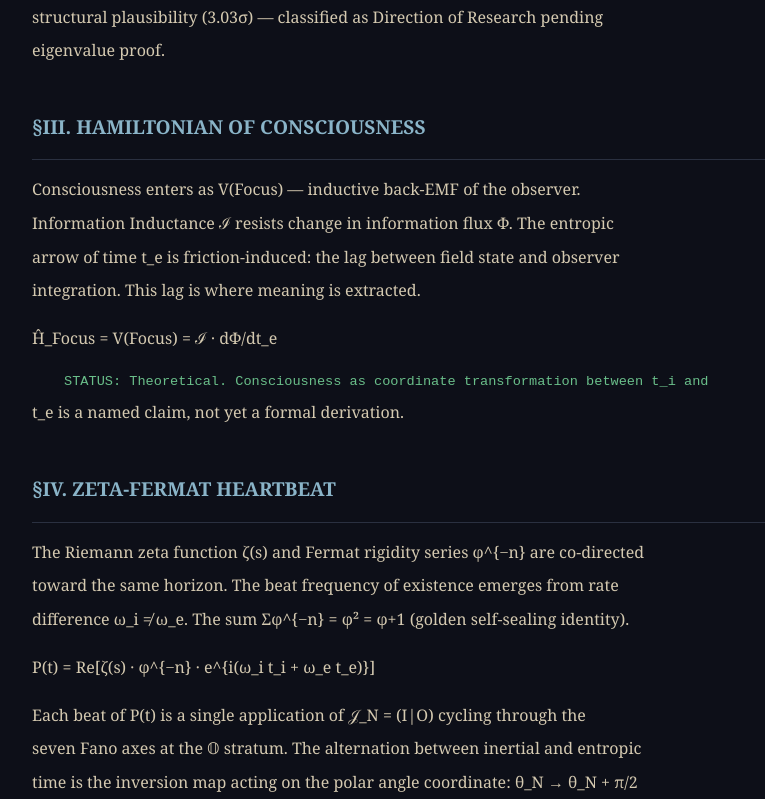
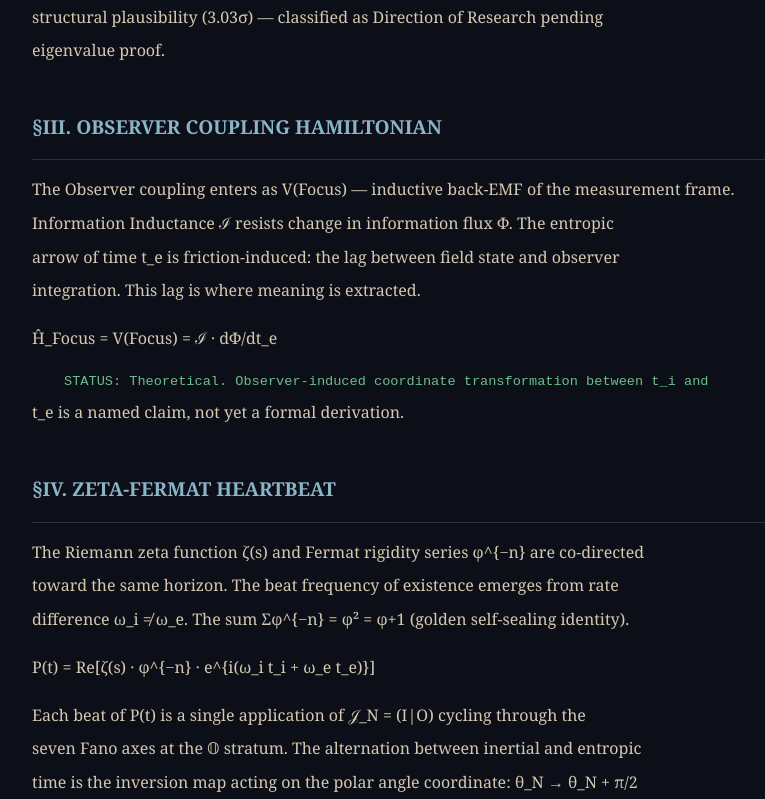
Before and after one commit to michaelrendier/Ainulindale, a plain HTML site: page conjecture/Ainulindale_Conjecture_Cited.html in a window 1280 px wide. Shown: the part 7175-7974 px from the top of the page, without its empty margins (158-923 px from the left). Drawn offline with Linux system fonts and the light colour scheme.

Commit message:
2026-04-16: Ainulindale_Conjecture_Cited.html — 'Consciousness' replaced with Observer Coupling / observer back-action nomenclature throughout

```diff
--- a/conjecture/Ainulindale_Conjecture_Cited.html
+++ b/conjecture/Ainulindale_Conjecture_Cited.html
@@ -268,16 +268,16 @@
 <p class="body">structural plausibility (3.03σ) — classified as Direction of Research pending</p>
 <p class="body">eigenvalue proof.</p>
 <div class="spacer"></div>
-<h2 class="section">§III. HAMILTONIAN OF CONSCIOUSNESS</h2>
+<h2 class="section">§III. OBSERVER COUPLING HAMILTONIAN</h2>
 <hr>
-<p class="body">Consciousness enters as V(Focus) — inductive back-EMF of the observer.</p>
+<p class="body">The Observer coupling enters as V(Focus) — inductive back-EMF of the measurement frame.</p>
 <p class="body">Information Inductance ℐ resists change in information flux Φ. The entropic</p>
 <p class="body">arrow of time t_e is friction-induced: the lag between field state and observer</p>
 <p class="body">integration. This lag is where meaning is extracted.</p>
 <div class="spacer"></div>
 <p class="body">Ĥ_Focus = V(Focus) = ℐ · dΦ/dt_e</p>
 <div class="spacer"></div>
-<p class="code">STATUS: Theoretical. Consciousness as coordinate transformation between t_i and</p>
+<p class="code">STATUS: Theoretical. Observer-induced coordinate transformation between t_i and</p>
 <p class="body">t_e is a named claim, not yet a formal derivation.</p>
 <div class="spacer"></div>
 <h2 class="section">§IV. ZETA-FERMAT HEARTBEAT</h2>
@@ -561,7 +561,7 @@
 <p class="indented">· Sedenion as Langlands Master Key [1][3]</p>
 <p class="indented">· Neural Einstein Field Equations</p>
 <p class="indented">· CKM/PMNS Matrices from Cayley-Dickson structure constants [1][3]</p>
-<p class="indented">· Consciousness as observer-induced gauge distortion</p>
+<p class="indented">· Observer back-action as observer-induced gauge distortion</p>
 <div class="spacer"></div>
 <p class="sublabel">BY AGE:</p>
 <p class="indented">First Age:  Tier 1 claims. Human mathematical scrutiny. Outreach to Geoffrey</p>
```
